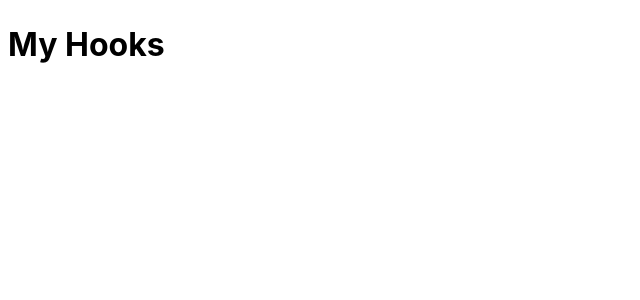
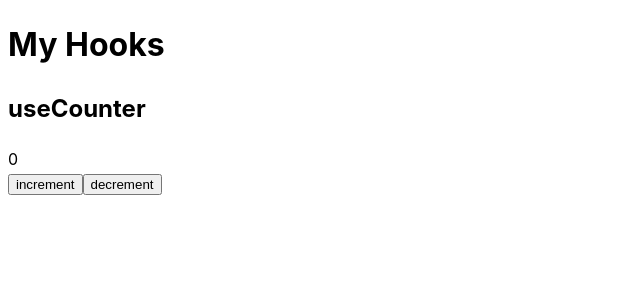
Before and after one commit to yha-1228/my-hooks, a React (Create React App) app: page / in a window 1280 px wide. Shown: the top 300 px of the page, without its empty margins (0-640 px from the left). Built offline with nearby package versions, Linux system fonts and the light colour scheme.

Commit message:
Add demo of useCounter

```diff
--- a/src/App.tsx
+++ b/src/App.tsx
@@ -1,9 +1,27 @@
 import './App.css'
+import { useCounter } from './hooks'
+
+function DemoUseCounter() {
+  const { count, increment, decrement } = useCounter(0)
+
+  return (
+    <div>
+      <div>{count}</div>
+      <button onClick={() => increment()}>increment</button>
+      <button onClick={() => decrement()}>decrement</button>
+    </div>
+  )
+}
 
 function App() {
   return (
     <div>
       <h1>My Hooks</h1>
+
+      <section>
+        <h2>useCounter</h2>
+        <DemoUseCounter />
+      </section>
     </div>
   )
 }
```
